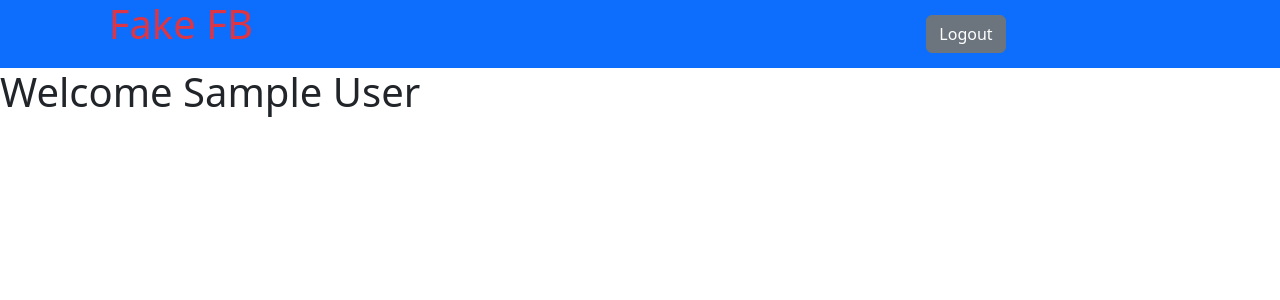
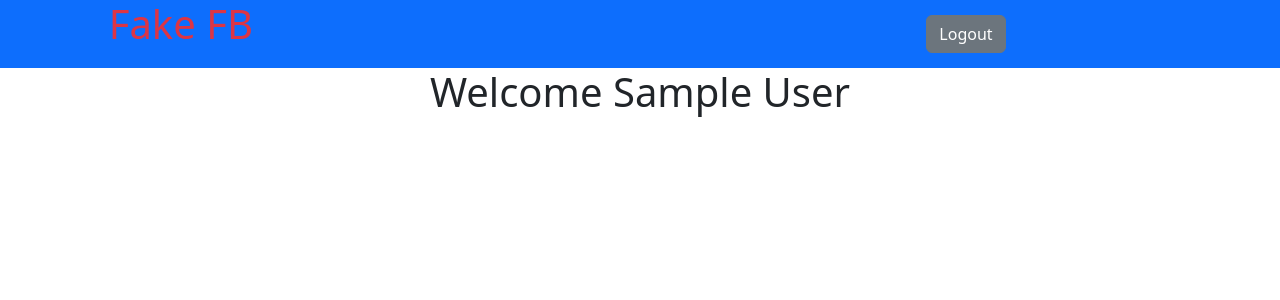
Before and after one commit to jaafari-R/React-Fakefb---local-auth-frontend, a React (Create React App) app: page /dashboard in a window 1280 px wide. Shown: the top 300 px of the page. Built offline with nearby package versions, Linux system fonts and the light colour scheme; sample sign-in values are in the browser's storage.

Commit message:
dashboard style

```diff
--- a/src/Dashboard.js
+++ b/src/Dashboard.js
@@ -22,7 +22,7 @@ class Dashboard extends React.Component {
             return <Navigate to='/'/>;
 
         return (
-            <div>
+            <div class="text-center">
                 <h1>Welcome {this.state.user.name}</h1>
             </div>
         );
```
